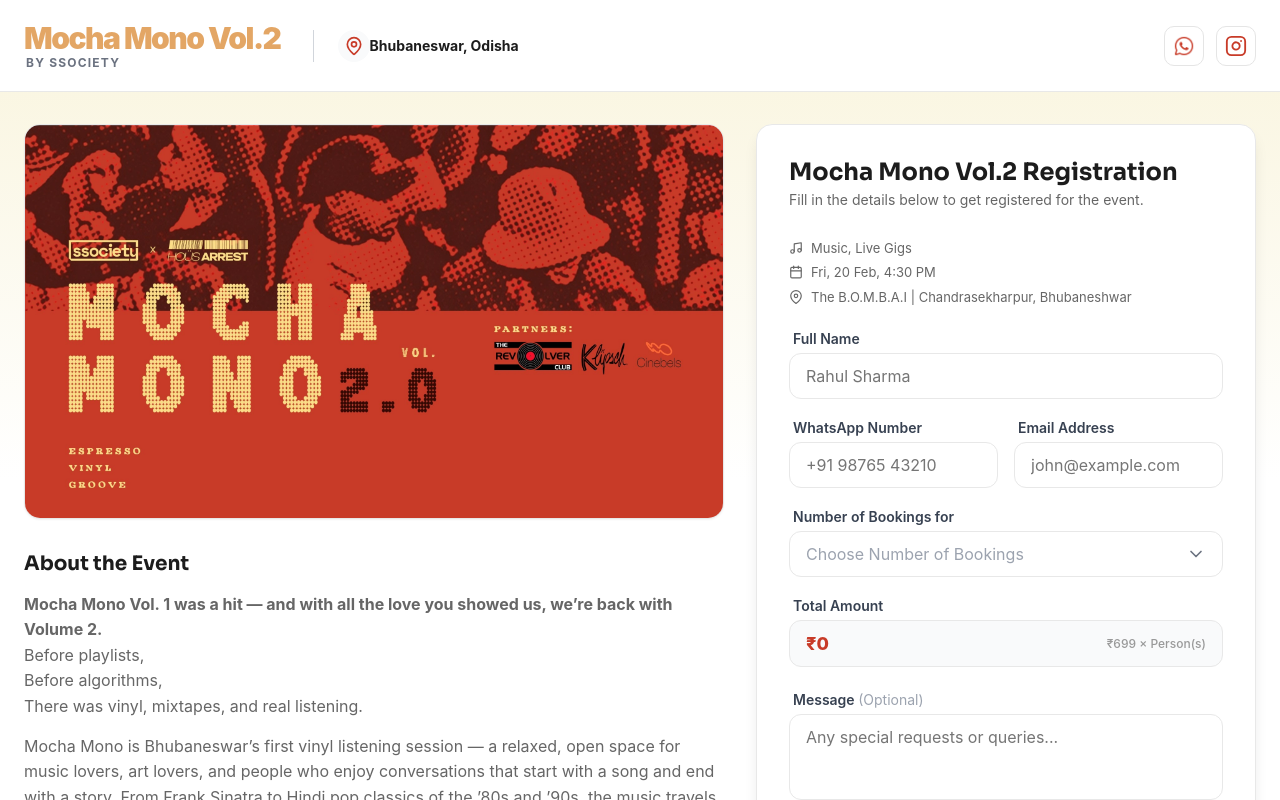
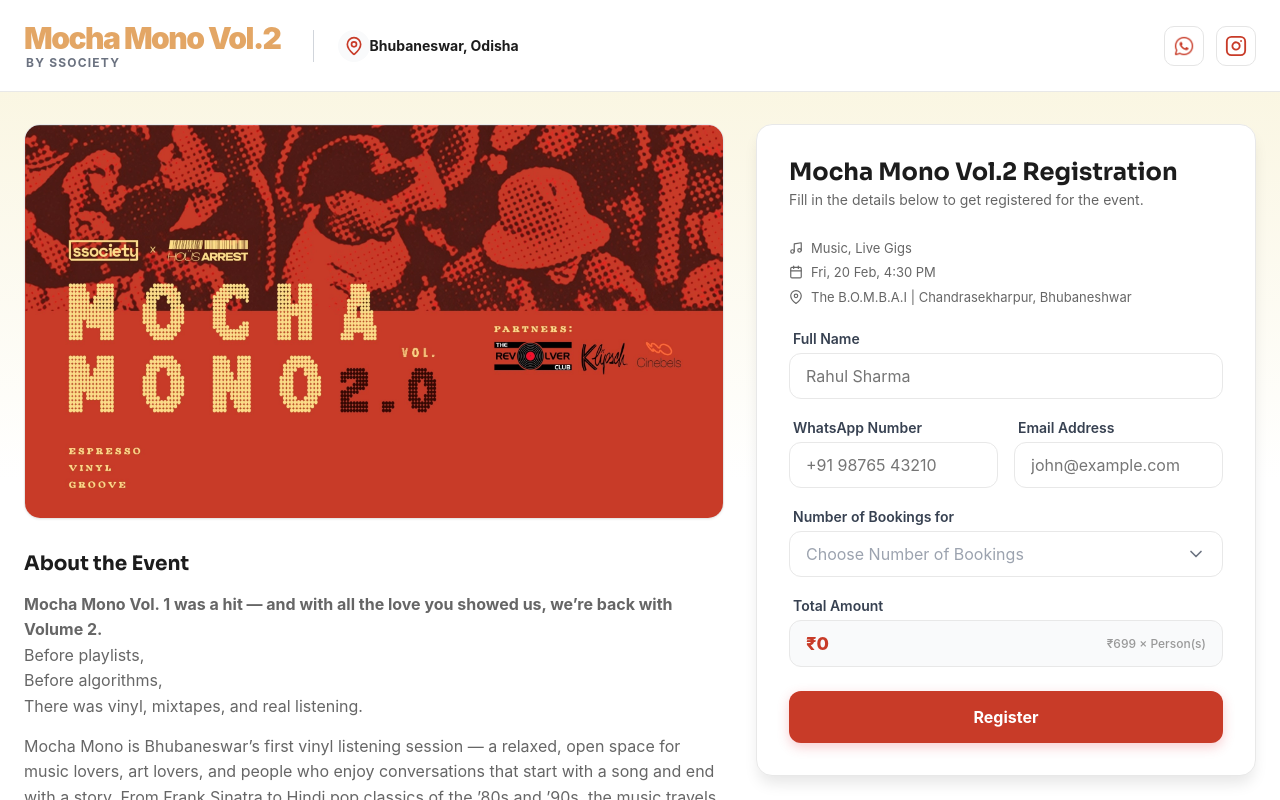
Before and after one commit to ssocietybyscale/mocha, a Next.js app: page / in a window 1280 px wide. Shown: the top 800 px of the page. Built offline with nearby package versions, Linux system fonts and the light colour scheme; a web font is replaced by a local one.

Commit message:
Update EventForm.tsx

```diff
--- a/app/components/EventForm.tsx
+++ b/app/components/EventForm.tsx
@@ -452,7 +452,7 @@
         </div>
 
         {/* Message */}
-        <div className="form-group" style={{ marginBottom: "32px" }}>
+        {/* <div className="form-group" style={{ marginBottom: "32px" }}>
           <label htmlFor="message" className="input-label">
             Message <span className="optional-text">(Optional)</span>
           </label>
@@ -466,7 +466,7 @@
             disabled={status !== "idle"}
             className="text-area"
           />
-        </div>
+        </div> */}
 
         {/* Submit Button */}
         <button
```
